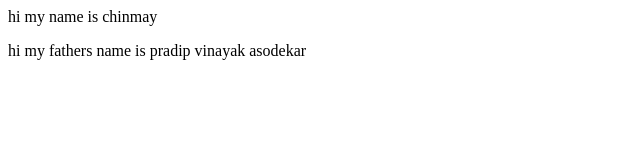
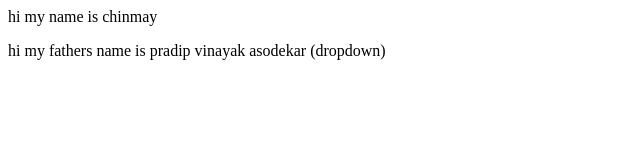
Before and after one commit to chinu6147/localrepo, a plain HTML site: page index.html in a window 1280 px wide. Shown: the full height of the page, 0-640 px from the left. Drawn offline with Linux system fonts and the light colour scheme.

```diff
--- a/index.html
+++ b/index.html
@@ -1,2 +1,2 @@
 <p>hi my name is chinmay</p>
-<p>hi my fathers name is pradip vinayak asodekar </p>
+<p>hi my fathers name is pradip vinayak asodekar (dropdown)</p>
```
